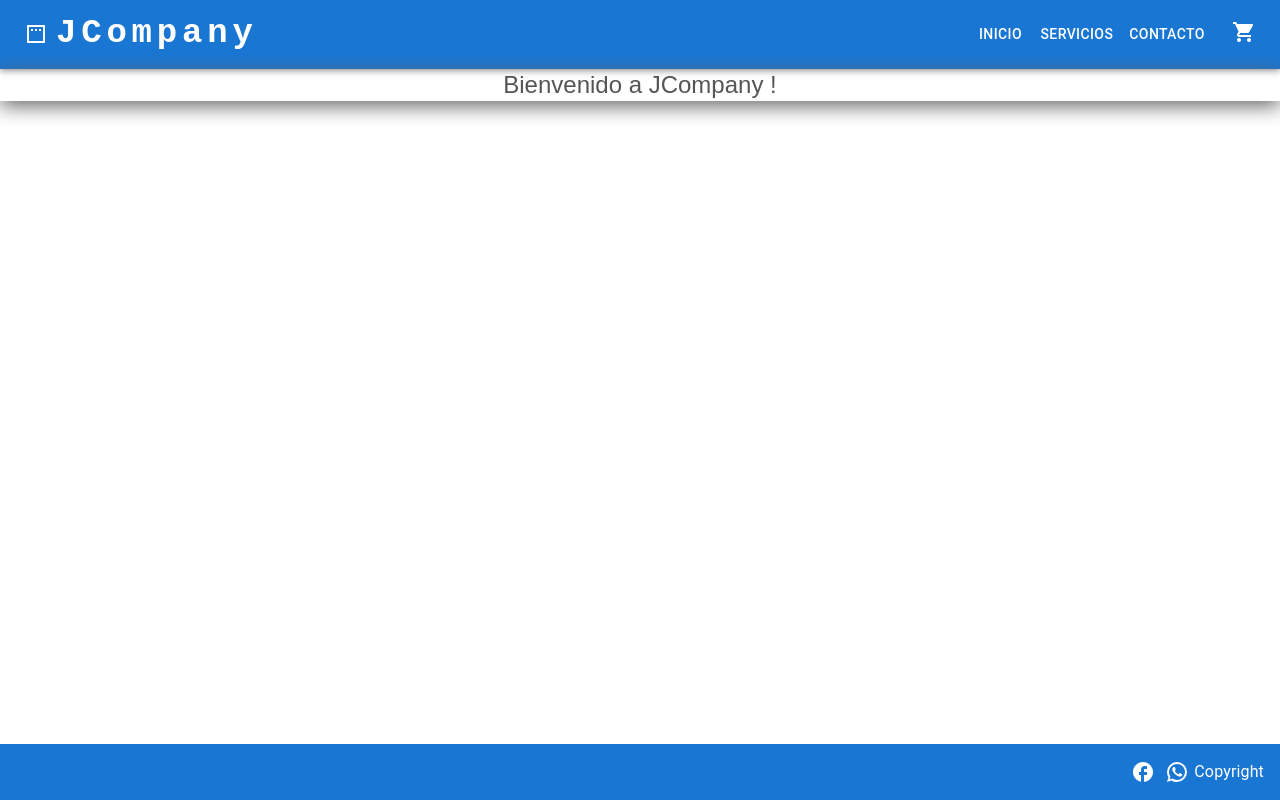
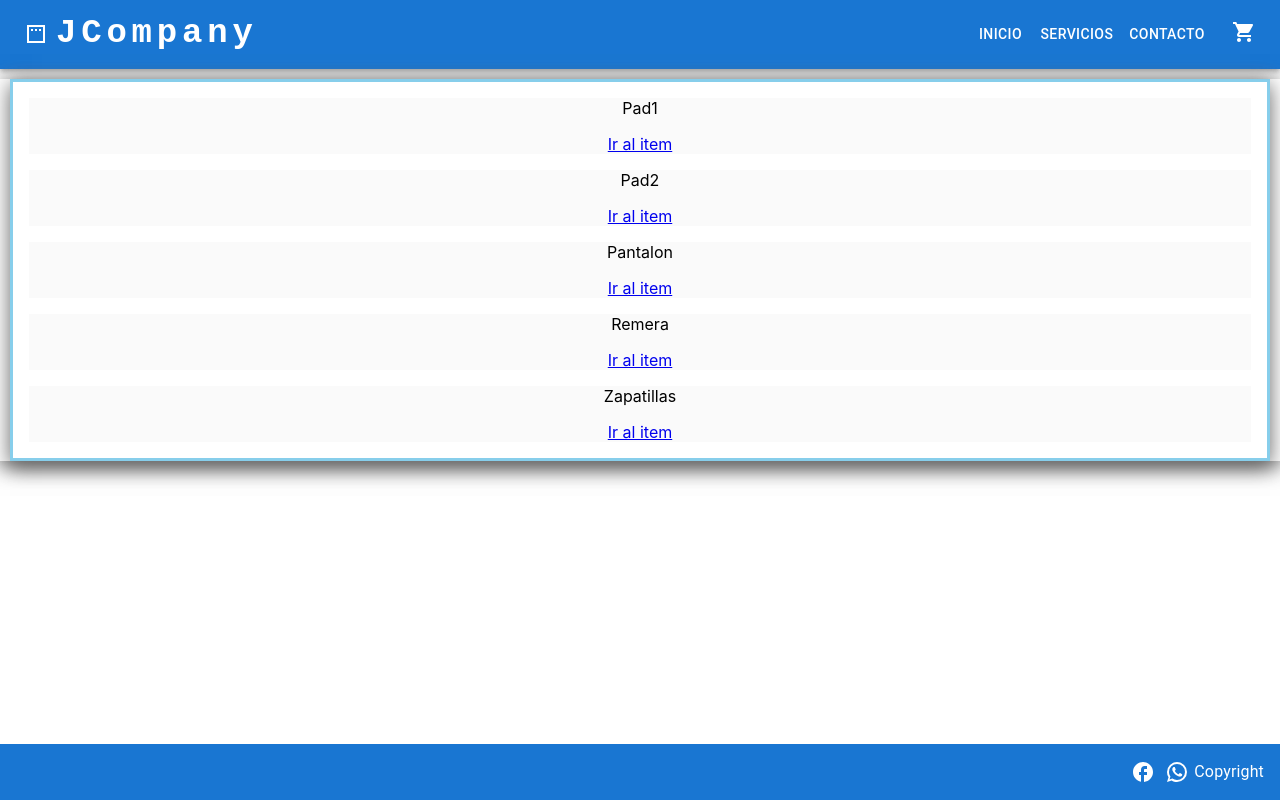
Before and after one commit to JoaquinBernardez/reactjoaquinbernardez, a React (Create React App) app: page / in a window 1280 px wide. Built offline with nearby package versions, Linux system fonts and the light colour scheme.

Commit message:
Routes added

```diff
--- a/package.json
+++ b/package.json
@@ -14,6 +14,7 @@
     "@testing-library/user-event": "^13.5.0",
     "react": "^18.2.0",
     "react-dom": "^18.2.0",
+    "react-router-dom": "^6.4.3",
     "react-scripts": "5.0.1",
     "styled-components": "^5.3.6",
     "web-vitals": "^2.1.4"
--- a/src/App.js
+++ b/src/App.js
@@ -1,14 +1,25 @@
+import { BrowserRouter, Route, Routes } from "react-router-dom";
 import "./App.css";
 import Footer from "./components/Footer";
+import ItemDetailContainer from "./components/ItemDetailContainer";
 import ItemListContainer from "./components/ItemListContainer";
 import NavBar from "./components/NavBar";
 
 function App() {
 	return (
 		<div>
-			<NavBar />
-			<ItemListContainer greeting={"Bienvenido a JCompany !"} />
-			<Footer />
+			<BrowserRouter>
+				<NavBar />
+				<Routes>
+					<Route path="/" element={<ItemListContainer />} />
+					<Route
+						path="/categoria/:idcategoria"
+						element={<ItemListContainer />}
+					/>
+					{<Route path="/item/:iditem" element={<ItemDetailContainer />} />}
+				</Routes>
+				<Footer />
+			</BrowserRouter>
 		</div>
 	);
 }
--- /dev/null
+++ b/src/components/Item.jsx
@@ -0,0 +1,12 @@
+import React from "react";
+import { Link } from "react-router-dom";
+
+export default function Item({ item }) {
+	return (
+		<div style={{ background: "#fafafa", margin: "1rem" }} key={item.id}>
+			<p>{item.nombre}</p>
+
+			<Link to={"/item/" + item.id}>Ir al item</Link>
+		</div>
+	);
+}
--- /dev/null
+++ b/src/components/ItemDetail.jsx
@@ -0,0 +1,9 @@
+import React from "react";
+
+export default function ItemDetail({ producto }) {
+	return (
+		<div style={{ background: "#fafafa", margin: "1rem" }}>
+			{producto.id ? <h3>{producto.nombre}</h3> : <p>Cargando</p>}
+		</div>
+	);
+}
--- /dev/null
+++ b/src/components/ItemDetailContainer.jsx
@@ -0,0 +1,29 @@
+import React from "react";
+import { useState, useEffect } from "react";
+import { useParams } from "react-router-dom";
+import ItemDetail from "./ItemDetail";
+import { misProductos } from "./productos";
+
+export default function ItemDetailContainer() {
+	const { iditem } = useParams();
+
+	const [producto, setProducto] = useState({});
+
+	useEffect(() => {
+		const productoPromise = new Promise((res, rej) => {
+			setTimeout(() => {
+				res(misProductos.find((item) => item.id == iditem));
+			}, 2000);
+		});
+
+		productoPromise.then((res) => {
+			setProducto(res);
+		});
+	}, [iditem]);
+
+	return (
+		<div style={{ border: "2px solid black", margin: "10px" }}>
+			<ItemDetail producto={producto} />
+		</div>
+	);
+}
--- /dev/null
+++ b/src/components/ItemList.jsx
@@ -0,0 +1,18 @@
+import React from "react";
+import Item from "./Item";
+
+export default function ItemList({ productos }) {
+	return (
+		<div
+			style={{
+				border: "3px solid skyblue",
+				margin: "10px",
+				boxShadow: "0px 5px 20px #666",
+			}}>
+			{!productos.length && "Cargando"}
+			{productos.map((item) => (
+				<Item item={item} />
+			))}
+		</div>
+	);
+}
--- a/src/components/ItemListContainer.jsx
+++ b/src/components/ItemListContainer.jsx
@@ -1,17 +1,37 @@
 import * as React from "react";
 import { Box } from "@mui/system";
 import { Typography } from "@mui/material";
+import { useEffect } from "react";
+import { useState } from "react";
+import { misProductos } from "./productos";
+import { Link, useParams } from "react-router-dom";
+import ItemList from "./ItemList";
 
-export default function ItemListContainer({ greeting }) {
+export default function ItemListContainer() {
+	const { idcategoria } = useParams();
+	const [productos, setProductos] = useState([]);
+	useEffect(() => {
+		const productosPromise = new Promise((res, rej) => {
+			setTimeout(() => {
+				res(misProductos);
+			}, 2000);
+		});
+		productosPromise.then((res) => {
+			if (idcategoria) {
+				setProductos(res.filter((item) => idcategoria === item.categoria));
+			} else {
+				setProductos(res);
+			}
+		});
+	});
+
 	return (
 		<Box
 			sx={{
 				textAlign: "center",
 				boxShadow: "0px 5px 20px #666",
 			}}>
-			<Typography sx={{ color: "#555", fontFamily: "sans-serif" }} variant="h5">
-				{greeting}
-			</Typography>
+			<ItemList productos={productos} />
 		</Box>
 	);
 }
--- a/src/components/NavBar.jsx
+++ b/src/components/NavBar.jsx
@@ -11,11 +11,16 @@ import Button from "@mui/material/Button";
 import MenuItem from "@mui/material/MenuItem";
 import PaddingIcon from "@mui/icons-material/Padding";
 import Cart from "./CartWidget";
+import { Link } from "react-router-dom";
 
-const pages = ["Inicio", "Servicios", "Contacto"];
+/*
+	* Estas importaciones capaz se puedan resumir exportandolas desde la Raiz de mui y simplificando lineas. Fijate eso!
+			!	import { Box } from "@mui/system";
+	*/
 
 function NavBar() {
 	const [anchorElNav, setAnchorElNav] = React.useState(null);
+	const pages = ["Inicio", "Servicios", "Contacto"]; //* Mejor definir las paginas dentro del componente
 
 	const handleOpenNavMenu = (event) => {
 		setAnchorElNav(event.currentTarget);
@@ -33,18 +38,21 @@ function NavBar() {
 					<Typography
 						variant="h4"
 						noWrap
-						component="a"
-						href="/"
 						sx={{
 							mr: 2,
 							display: { xs: "none", md: "flex" },
+						}}>
+						<Link
+							style={{
+								color: "white",
 								fontFamily: "monospace",
 								fontWeight: 700,
 								letterSpacing: ".3rem",
-							color: "#fff",
 								textDecoration: "none",
-						}}>
+							}}
+							to={"/"}>
 							JCompany
+						</Link>
 					</Typography>
 
 					<Box sx={{ flexGrow: 1, display: { xs: "flex", md: "none" } }}>
@@ -85,19 +93,22 @@ function NavBar() {
 					<Typography
 						variant="h5"
 						noWrap
-						component="a"
-						href=""
 						sx={{
 							mr: 2,
 							display: { xs: "flex", md: "none" },
 							flexGrow: 1,
+						}}>
+						<Link
+							style={{
+								color: "white",
 								fontFamily: "monospace",
 								fontWeight: 700,
 								letterSpacing: ".3rem",
-							color: "inherit",
 								textDecoration: "none",
-						}}>
+							}}
+							to={"/"}>
 							JCompany
+						</Link>
 					</Typography>
 					<Box
 						sx={{
--- /dev/null
+++ b/src/components/productos.js
@@ -0,0 +1,12 @@
+export const misProductos = [
+	{ id: 1, nombre: "Pad1", categoria: "Electronica", precio: 150 },
+	{ id: 2, nombre: "Pad2", categoria: "Electronica", precio: 150 },
+	{ id: 3, nombre: "Pantalon", categoria: "Deportes", precio: 100 },
+	{ id: 4, nombre: "Remera", categoria: "Deportes", precio: 200 },
+	{
+		id: 5,
+		nombre: "Zapatillas",
+		categoria: "Deportes",
+		precio: 500,
+	},
+];
--- a/src/index.css
+++ b/src/index.css
@@ -11,7 +11,3 @@ code {
 	font-family: source-code-pro, Menlo, Monaco, Consolas, "Courier New",
 		monospace;
 }
-
-#root {
-	height: 100vh;
-}
```
Also changed, not shown: 1 other file (tests, documents, lock files or other folders). Lines whose indentation alone changed are shown as unchanged.
